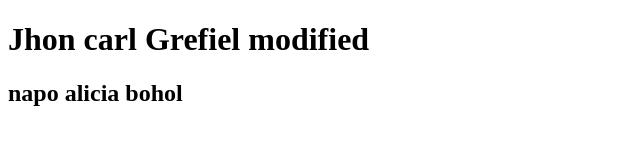
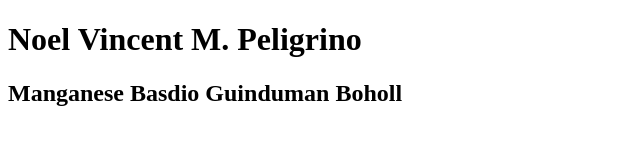
Before and after one commit to carlgrefiel/sample-html, a plain HTML site: page index.html in a window 1280 px wide. Shown: the whole page, without its empty margins (0-640 px from the left). Drawn offline with Linux system fonts and the light colour scheme.

Commit message:
Change Name n Address

```diff
--- a/index.html
+++ b/index.html
@@ -6,7 +6,7 @@
     <title>Hello World</title>
   </head>
   <body>
-    <h1>Jhon carl Grefiel modified</h1>
-    <h2>napo alicia bohol</h2>
+    <h1>Noel Vincent M. Peligrino</h1>
+    <h2>Manganese Basdio Guinduman Boholl</h2>
   </body>
 </html>
```
